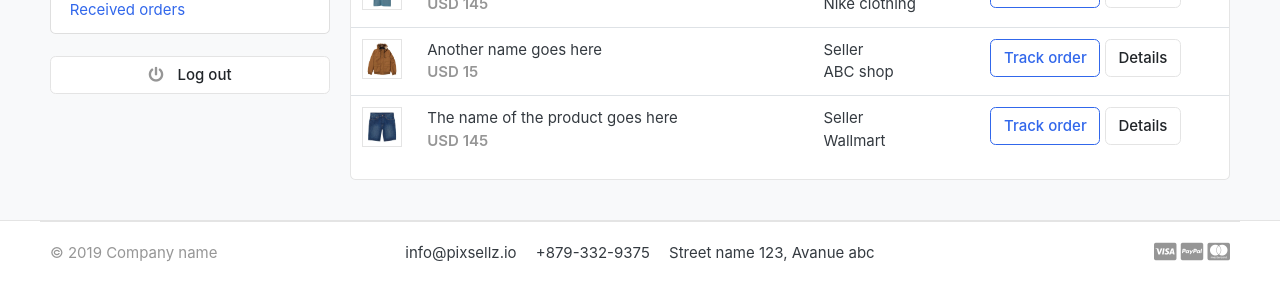
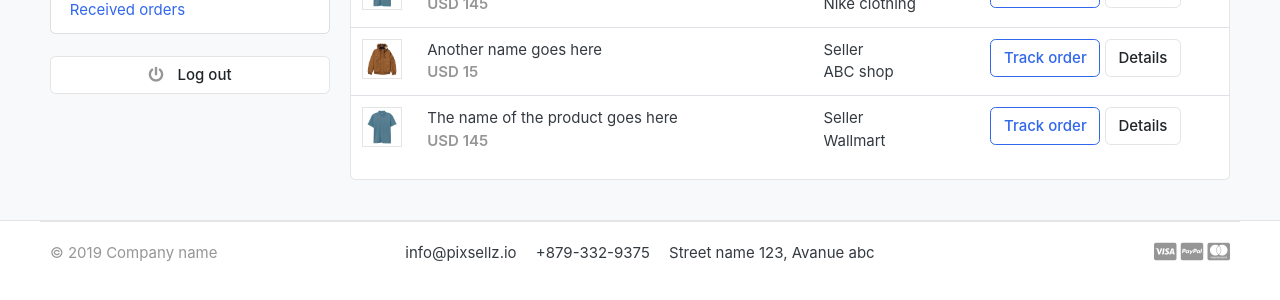
Before and after one commit to toshioxgnu/EcommerceDjango, a Django app: page /accounts/ in a window 1280 px wide. Shown: the part 401-701 px from the top of the page. Run offline with Django 4.2, Linux system fonts and the light colour scheme; the visitor is signed in with stand-in values (Sample User, id 1); data that the repository does not hold is empty; some libraries are stand-ins or nearby versions; some web fonts are replaced.

Commit message:
Added 127.0.0.1 to hosts, fixed statics in dashboard page

```diff
--- a/ecommerce/settings.py
+++ b/ecommerce/settings.py
@@ -27,7 +27,7 @@ SECRET_KEY = 'django-insecure-6)x8w=51#xu4*ag+8rzo(*=ve3dte#t04@xm+y2@t6@6qs9bnk
 # SECURITY WARNING: don't run with debug turned on in production!
 DEBUG = True
 
-ALLOWED_HOSTS = ['192.168.1.194','localhost']
+ALLOWED_HOSTS = ['192.168.1.194','localhost','127.0.0.1']
 
 
 # Application definition
--- a/templates/accounts/dashboard.html
+++ b/templates/accounts/dashboard.html
@@ -59,7 +59,7 @@
             <table class="table table-hover">
               <tr>
                 <td width="65">
-                  <img src="../images/items/1.jpg" class="img-xs border" />
+                  <img src="{% static '/images/items/1.jpg' %}" class="img-xs border" />
                 </td>
                 <td>
                   <p class="title mb-0">Product name goes here</p>
@@ -76,7 +76,7 @@
               </tr>
               <tr>
                 <td>
-                  <img src="../images/items/2.jpg" class="img-xs border" />
+                  <img src="{% static '/images/items/2.jpg' %}" class="img-xs border" />
                 </td>
                 <td>
                   <p class="title mb-0">Another name goes here</p>
@@ -93,7 +93,7 @@
               </tr>
               <tr>
                 <td>
-                  <img src="../images/items/3.jpg" class="img-xs border" />
+                  <img src="{% static '/images/items/1.jpg' %}" class="img-xs border" />
                 </td>
                 <td>
                   <p class="title mb-0">The name of the product goes here</p>
```
